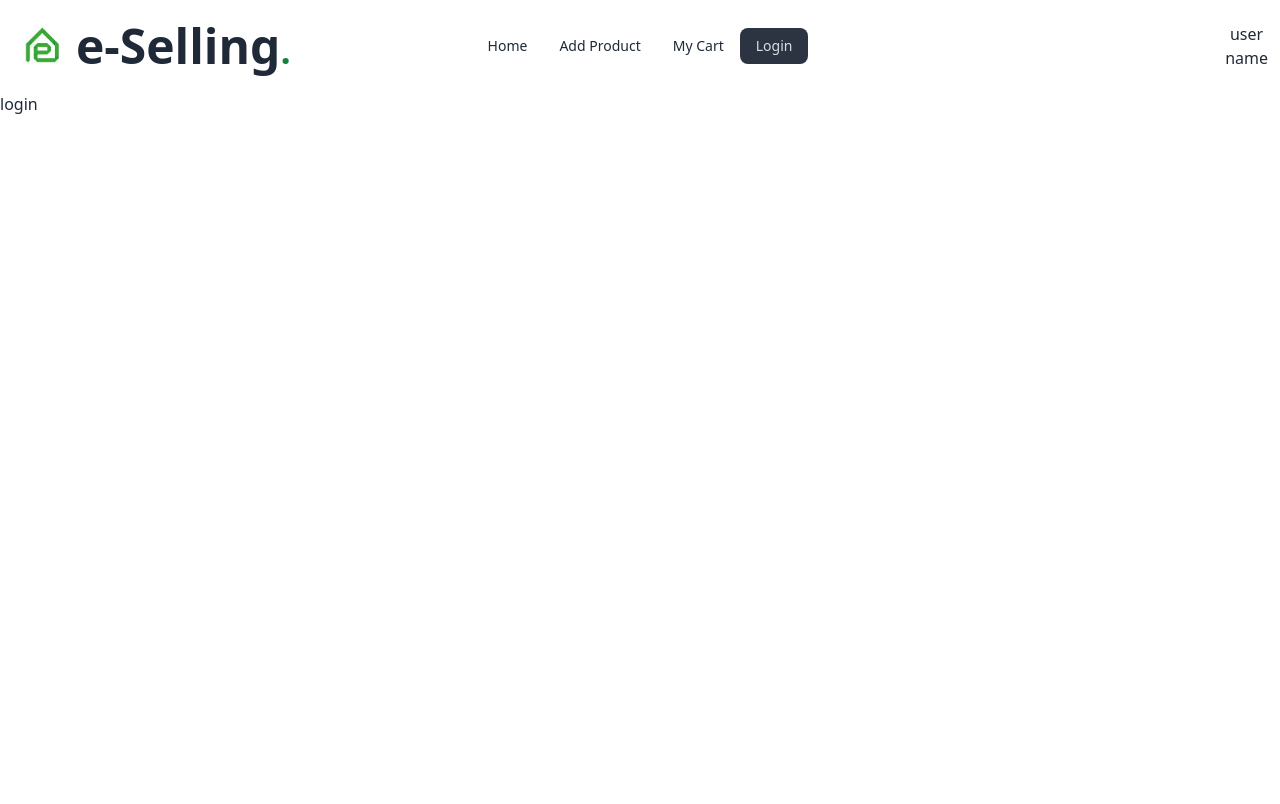
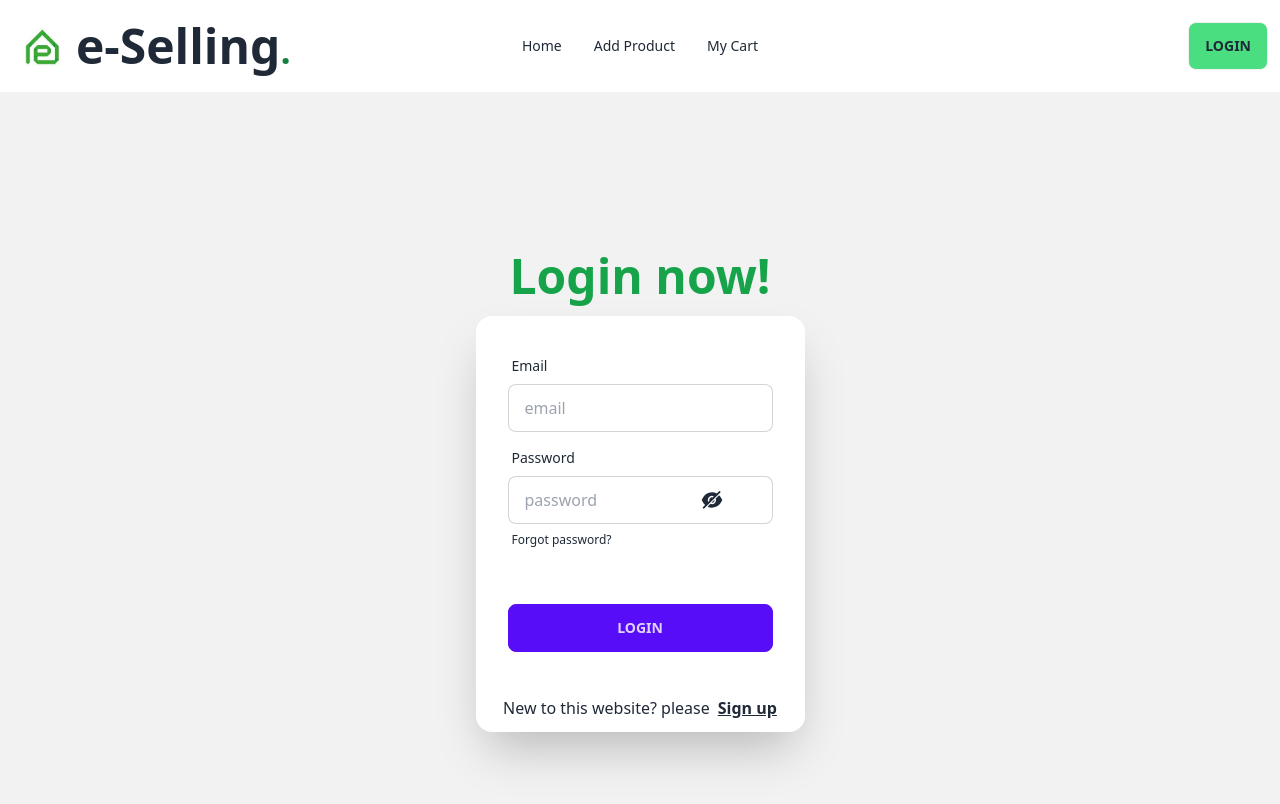
Before and after one commit to rexaulrana/e-selling-client, a React (Vite) app: page /login in a window 1280 px wide. Shown: the top 804 px of the page. Built offline with nearby package versions, Linux system fonts and the light colour scheme; no server answers.

Commit message:
login page added

```diff
--- a/package.json
+++ b/package.json
@@ -10,6 +10,7 @@
     "preview": "vite preview"
   },
   "dependencies": {
+    "firebase": "^10.5.0",
     "localforage": "^1.10.0",
     "match-sorter": "^6.3.1",
     "react": "^18.2.0",
--- a/src/components/MyCartItem/MyCartItem.jsx
+++ b/src/components/MyCartItem/MyCartItem.jsx
@@ -4,7 +4,7 @@ const MyCartItem = ({ cart, setRemaining, remaining }) => {
   //   console.log(cart);
   const { _id, productName, image } = cart;
   const handleDelete = (_id) => {
-    console.log("deleted", _id);
+    // console.log("deleted", _id);
     swal({
       title: "Are you sure?",
       text: "Once deleted, you will not be able to recover this item",
@@ -20,13 +20,13 @@ const MyCartItem = ({ cart, setRemaining, remaining }) => {
           .then((data) => {
             // console.log(data);
 
-            const existsItem = remaining.filter((item) => item._id !== _id);
-            setRemaining(existsItem);
             if (data.deletedCount > 0) {
               swal("Poof! Your cart item has been deleted!", {
                 icon: "success",
               });
             }
+            const existsItem = remaining.filter((item) => item._id !== _id);
+            setRemaining(existsItem);
           });
       } else {
         swal("Your cart item is safe!");
--- a/src/components/Navbar/Navbar.jsx
+++ b/src/components/Navbar/Navbar.jsx
@@ -1,6 +1,17 @@
 import { NavLink } from "react-router-dom";
 import logo from "../../assets/images/l.jpg";
+import { useContext } from "react";
+import { AuthContext } from "../../provider/AuthProvider";
+// import swal from "sweetalert";
+import { ToastContainer, toast } from "react-toastify";
 const Navbar = () => {
+  const { loading, user, logOut } = useContext(AuthContext);
+  console.log(loading, user);
+  const handleLogout = () => {
+    logOut()
+      .then(toast("Logout successful"))
+      .catch((error) => console.log(error.message));
+  };
   const nav = (
     <>
       <li>
@@ -12,9 +23,9 @@ const Navbar = () => {
       <li>
         <NavLink to={"/myCart"}>My Cart</NavLink>
       </li>
-      <li>
+      {/* <li>
         <NavLink to={"/login"}>Login</NavLink>
-      </li>
+      </li> */}
     </>
   );
   return (
@@ -44,11 +55,11 @@ const Navbar = () => {
             {nav}
           </ul>
         </div>
-        <div className="flex">
+        <div className="flex justify-center items-center ">
           {" "}
           <img className="h-[45px]" src={logo} alt="" />
-          <h1 className="text-xl  md:text-5xl font-bold">
-            e-Selling<span className="text-green-700 text-4xl">.</span>{" "}
+          <h1 className="text-lg lg:text-5xl font-bold">
+            e-Selling<span className="text-green-700 lg:text-4xl">.</span>{" "}
           </h1>
         </div>
       </div>
@@ -58,11 +69,32 @@ const Navbar = () => {
       <div className="navbar-end">
         <div className="flex-col items-center ">
           <div className="flex justify-center items-center">
-            <h1>user</h1>
-            <h2> </h2>
+            {user ? (
+              <div className="">
+                <div className="flex  justify-center">
+                  <img
+                    className="w-9 rounded-full"
+                    src={user?.photoURL}
+                    alt={user?.displayName}
+                  />
+                </div>
+                <h1>{user?.displayName}</h1>
+              </div>
+            ) : (
+              ""
+            )}
           </div>
-          <div>
-            <h2>name</h2>
+          <div className="flex justify-center">
+            {user ? (
+              <button onClick={handleLogout} className="btn  bg-green-400">
+                Logout
+              </button>
+            ) : (
+              <button className="btn bg-green-400 hover:bg-green-600">
+                <NavLink to={"/login"}>Login</NavLink>
+              </button>
+            )}
+            <ToastContainer></ToastContainer>
           </div>
         </div>
         <div>
--- a/src/components/Slider/Slider.jsx
+++ b/src/components/Slider/Slider.jsx
@@ -1,4 +1,7 @@
 const Slider = () => {
+  // https://i.ibb.co/6bRKmsw/sl1.jpg
+  // https://i.ibb.co/RDgdw2K/sl2.jpg
+
   return (
     <div>
       <h1 className="text-center text-4xl font-bold mb-7 text-green-600">
--- a/src/pages/AddProduct/AddProduct.jsx
+++ b/src/pages/AddProduct/AddProduct.jsx
@@ -33,7 +33,7 @@ const AddProduct = () => {
       rating,
       image,
     };
-    console.log(newProduct);
+    // console.log(newProduct);
 
     fetch("http://localhost:5000/addProduct", {
       method: "post",
@@ -47,7 +47,7 @@ const AddProduct = () => {
         console.log(data);
         if (data.acknowledged) {
           toast("Your product added successfully");
-          form.reset();
+          // form.reset();
         }
       });
   };
--- a/src/pages/Login/Login.jsx
+++ b/src/pages/Login/Login.jsx
@@ -1,5 +1,110 @@
+import { useContext, useState } from "react";
+import { AiFillEye, AiFillEyeInvisible } from "react-icons/ai";
+import { Link, useNavigate } from "react-router-dom";
+import { AuthContext } from "../../provider/AuthProvider";
+import swal from "sweetalert";
+
 const Login = () => {
-  return <div>login</div>;
+  const { logIn } = useContext(AuthContext);
+  const navigate = useNavigate();
+  const [showPassword, setShowPassword] = useState(false);
+  const [error, setError] = useState("");
+  const handleLogIn = (e) => {
+    e.preventDefault();
+    const email = e.target.email.value;
+    const password = e.target.password.value;
+    // console.log(navigate);
+
+    // login with email,password
+    logIn(email, password)
+      .then((result) => {
+        swal("success", "Login successful", "success");
+        setError("");
+        e.target.reset();
+        navigate(location.state ? location.state : "/");
+        setError("");
+        e.target.reset();
+        console.log(result.user);
+      })
+      .catch((error) => {
+        setError(`${error.message}`);
+        console.log(error.message);
+      });
+  };
+
+  return (
+    <div>
+      <div className="hero min-h-screen bg-base-200">
+        <div className="hero-content flex-col ">
+          <div className="text-center ">
+            <h1 className="text-5xl font-bold text-green-600">Login now!</h1>
+          </div>
+          <div className="card flex-shrink-0 w-full max-w-sm shadow-2xl bg-base-100">
+            <form onSubmit={handleLogIn} className="card-body">
+              <div className="form-control">
+                <label className="label">
+                  <span className="label-text">Email</span>
+                </label>
+                <input
+                  name="email"
+                  type="email"
+                  placeholder="email"
+                  className="input input-bordered"
+                  required
+                />
+              </div>
+              <div className="form-control">
+                <label className="label">
+                  <span className="label-text">Password</span>
+                </label>
+                <input
+                  type={showPassword ? "text" : "password"}
+                  placeholder="password"
+                  name="password"
+                  className="input input-bordered"
+                  required
+                />
+                <span
+                  onClick={() => setShowPassword(!showPassword)}
+                  className="absolute left-56  bottom-[220px] text-2xl"
+                >
+                  {showPassword ? (
+                    <AiFillEye></AiFillEye>
+                  ) : (
+                    <AiFillEyeInvisible></AiFillEyeInvisible>
+                  )}
+                </span>
+                <label className="label">
+                  <a href="#" className="label-text-alt link link-hover">
+                    Forgot password?
+                  </a>
+                </label>
+              </div>
+              <div className="w-[200px] mx-auto mb-2">
+                {error && (
+                  <h2 className=" text-sm h-1  w-64  font-medium text-red-600 ">
+                    {error}
+                  </h2>
+                )}
+              </div>
+              <div className="form-control mt-6">
+                <button className="btn btn-primary">Login</button>
+              </div>
+            </form>
+            <div className="px-4 py-3 text-center">
+              New to this website? please
+              <Link
+                className="ml-2 font-semibold hover:text-red-600 underline"
+                to={"/signUp"}
+              >
+                Sign up
+              </Link>
+            </div>
+          </div>
+        </div>
+      </div>
+    </div>
+  );
 };
 
 export default Login;
--- a/src/pages/MyCart/MyCart.jsx
+++ b/src/pages/MyCart/MyCart.jsx
@@ -1,4 +1,4 @@
-import { useState } from "react";
+import { useEffect, useState } from "react";
 import { useLoaderData } from "react-router-dom";
 import MyCartItem from "../../components/MyCartItem/MyCartItem";
 
@@ -20,15 +20,18 @@ const MyCart = () => {
   const allProducts = useLoaderData();
   const [remaining, setRemaining] = useState(allProducts);
   // console.log(allProducts);
-  if (allProducts.length < 1) {
-    setNoData("No data found");
-  }
+  useEffect(() => {
+    if (allProducts.length < 1) {
+      setNoData("No data found");
+    }
+  }, [allProducts]);
+  console.log(noData);
   return (
     <div>
       <h3 className="text-4xl font-bold text-green-600 text-center mt-6 mb-7">
         My Cart
       </h3>
-      {!remaining && <h1>{noData}</h1>}
+      {!remaining && <h1 className="text-5xl font-bold">{noData}</h1>}
       <div className="grid grid-cols-1 md:grid-cols-2 gap-10">
         {remaining.map((product) => (
           <MyCartItem
--- /dev/null
+++ b/src/provider/AuthProvider.jsx
@@ -0,0 +1,56 @@
+import { createContext, useEffect, useState } from "react";
+import {
+  createUserWithEmailAndPassword,
+  getAuth,
+  onAuthStateChanged,
+  signInWithEmailAndPassword,
+  signOut,
+} from "firebase/auth";
+import app from "../firebase/firebase.config";
+// import swal from "sweetalert";
+
+export const AuthContext = createContext(null);
+const AuthProvider = ({ children }) => {
+  const [user, setUser] = useState("");
+  const [loading, setLoading] = useState(true);
+  // create account with email password
+  const auth = getAuth(app);
+  const signIn = (email, password) => {
+    setLoading(true);
+    return createUserWithEmailAndPassword(auth, email, password);
+  };
+  // login
+  const logIn = (email, password) => {
+    setLoading(true);
+    return signInWithEmailAndPassword(auth, email, password);
+  };
+
+  // current user
+  useEffect(() => {
+    const unSubscribe = onAuthStateChanged(auth, (currentUser) => {
+      setUser(currentUser);
+      setLoading(false);
+    });
+    return () => {
+      unSubscribe;
+    };
+  }, [auth]);
+  // console.log(user, loading);
+  // logOut
+  const logOut = () => {
+    setLoading(true);
+    return signOut(auth);
+  };
+  const authInfo = {
+    logOut,
+    signIn,
+    user,
+    loading,
+    logIn,
+  };
+  return (
+    <AuthContext.Provider value={authInfo}>{children}</AuthContext.Provider>
+  );
+};
+
+export default AuthProvider;
--- a/src/routes/router.jsx
+++ b/src/routes/router.jsx
@@ -8,6 +8,7 @@ import Brands from "../components/Brands/Brands";
 import Products from "../pages/Products/Products";
 import Details from "../pages/Details/Details";
 import UpdateProduct from "../components/UpdateProduct/UpdateProduct";
+import SignUp from "../pages/Signup/SignUp";
 
 const router = createBrowserRouter([
   {
@@ -48,7 +49,12 @@ const router = createBrowserRouter([
       {
         path: "/update/:id",
         element: <UpdateProduct></UpdateProduct>,
-        loader: () => fetch("http://localhost:5000/allProducts"),
+        loader: ({ params }) =>
+          fetch(`http://localhost:5000/allProducts/${params.id}`),
+      },
+      {
+        path: "/signUp",
+        element: <SignUp></SignUp>,
       },
     ],
   },
```
Also changed, not shown: src/components/UpdateProduct/UpdateProduct.jsx (+16 -12 lines), src/main.jsx (+7 -2 lines), src/pages/Signup/SignUp.jsx (added), 2 other files (tests, documents, lock files or other folders).
